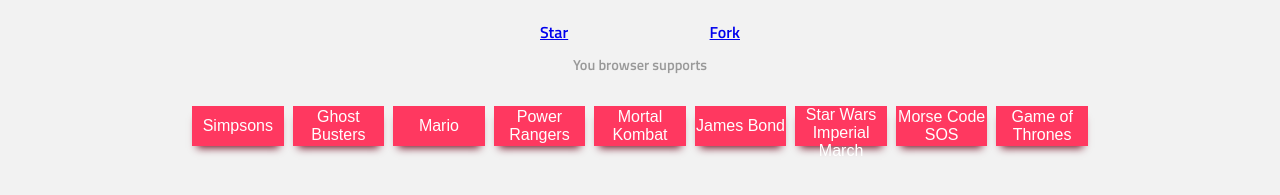
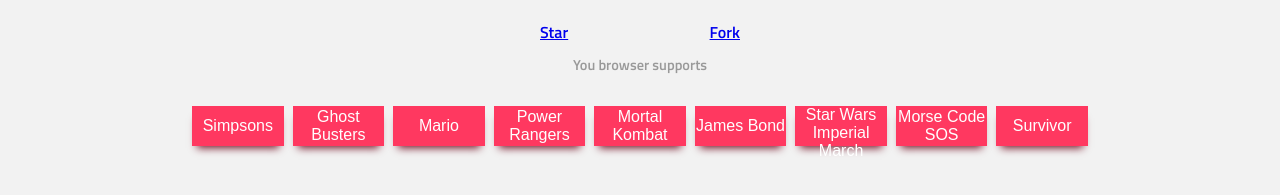
Before and after one commit to hjdesigner/hjdesigner.github.io, a Jekyll site: the page vibration-api/index.html, which Jekyll copies as it is, in a window 1280 px wide. Shown: the part 208-403 px from the top of the page. Built offline with Jekyll 4.4.1, drawn with Linux system fonts in a browser that asks for light colours; some of the changed lines change nothing that is shown.

Commit message:
Vibration api

```diff
--- a/vibration-api/index.html
+++ b/vibration-api/index.html
@@ -59,7 +59,7 @@
                 <button data-js="jamesbond">James Bond</button>
                 <button data-js="starwars">Star Wars Imperial March</button>
                 <button data-js="morsecode">Morse Code SOS</button>
-                <button data-js="gameOfThrones">Game of Thrones</button>
+                <button data-js="survivor">Survivor</button>
             </div>
         </div>
     </div>
--- a/vibration-api/scripts/script.js
+++ b/vibration-api/scripts/script.js
@@ -1,18 +1,8 @@
-const btnSimpsons = document.querySelector('button[data-js="simpsons"]');
-const btnGhostBusters = document.querySelector('button[data-js="ghostBusters"]');
-const btnMario = document.querySelector('button[data-js="mario"]');
-const btnPowerRangers = document.querySelector('button[data-js="powerRangers"]');
-const btnMortalKombat = document.querySelector('button[data-js="mortalKombat"]');
-const btnJamesBond = document.querySelector('button[data-js="jamesbond"]');
-const btnStarWars = document.querySelector('button[data-js="starwars"]');
-const btnMorseCode = document.querySelector('button[data-js="morsecode"]');
-const btnGameOfThrones = document.querySelector('button[data-js="gameOfThrones"]');
+const buttons = document.querySelectorAll('button');
 const textSupport = document.querySelector('p[data-js="support"]');
 
-
-function musicSimpsons(){
-    //Simpsons
-    navigator.vibrate([
+const playlist = {
+  'simpsons': [
     166,320,128,257,
     103,249,71,145,
     138,366,119,273,
@@ -23,11 +13,9 @@
     63,105,63,129,
     119,521,71,129,
     63,120,56,149,
-        107
-    ]);
-}
-function musicGhostBusters(){
-    navigator.vibrate([
+    107],
+
+  'ghostBusters': [
     592,184,632,144,
     584,169,534,282,
     96,159,95,161,
@@ -37,26 +25,20 @@
     584,169,534,282,
     96,159,95,161,
     104,24,88,40,
-        120,152
-    ]);
-}
-function musicMario(){
-    navigator.vibrate([
+    120,152],
+
+  'mario': [
     87,89,104,176,
     96,176,88,88,
     79,241,176,377,
-        191
-    ]);
-}
-function musicPowerRangers(){
-    navigator.vibrate([
+    191],
+
+  'powerRangers': [
     150,150,150,150,
     75,75,150,150,150,
-        150,450]
-    );
-}
-function musicMortalKombat(){
-    navigator.vibrate([
+    150,450],
+
+  'mortalKombat': [
     100,200,100,200,
     100,200,100,200,100,
     100,100,100,100,
@@ -67,63 +49,52 @@
     100,200,100,100,100,
     100,100,100,100,100,
     100,100,50,50,
-        100,800]
-    );
-}
-function musicJamesBond(){
-    navigator.vibrate([
+    100,800],
+
+    'jamesbond': [
     200,100,200,275,
     425,100,200,100,
     200,275,425,100,
     75,25,75,125,75,
     25,75,125,100,
-        100]
-    );
-}
-function musicStarWars(){
-    navigator.vibrate([
+    100],
+
+    'starwars': [
     500,110,500,110,
     450,110,200,110,
     170,40,450,110,
     200,110,170,40,
-        500]
-    );
-}
-function musicMorseCode(){
-    navigator.vibrate([
+    500],
+
+    'morsecode': [
     100,30,100,30,
     100,200,200,30,
     200,30,200,200,
     100,30,100,30,
-        100]
-    );
-}
-function musicGameOfThrones(){
-    navigator.vibrate([
+    100],
+
+    'gameOfThrones': [
     950,50,530,80,
     100,100,100,60,
     930,50,530,80,
     100,100,100,60,
     980
+    ],
+    'survivor': [
+      700,150,150,150,150,150,150,1000,150,150,150,150,150,
+      700,150,150,150,150,150,0,2000
     ]
-    );
+};
+
+if ('vibrate' in navigator) {
+    textSupport.innerHTML = 'You browser supports';
+
+    for (button of buttons) {
+      button.addEventListener('click', (e) => {
+          console.log(playlist[e.target.dataset['js']]);
+        navigator.vibrate(playlist[e.target.dataset['js']]);
+      });
     }
-
-navigator.vibrate = navigator.vibrate || navigator.webkitVibrate || navigator.mozVibrate || navigator.msVibrate;
-
-
-
-if('vibrate' in navigator){
-    textSupport.innerHTML = 'You browser supports'
-    btnSimpsons.addEventListener('click', musicSimpsons);
-    btnGhostBusters.addEventListener('click', musicGhostBusters);
-    btnMario.addEventListener('click', musicMario);
-    btnPowerRangers.addEventListener('click', musicPowerRangers);
-    btnMortalKombat.addEventListener('click', musicMortalKombat);
-    btnJamesBond.addEventListener('click', musicJamesBond);
-    btnStarWars.addEventListener('click', musicStarWars);
-    btnMorseCode.addEventListener('click', musicMorseCode);
-    btnGameOfThrones.addEventListener('click',musicGameOfThrones);
-}else{
-    textSupport.innerHTML = 'You browser does not supports'
+} else {
+    textSupport.innerHTML = 'You browser does not supports';
 }
```
Also changed, not shown: vibration-api/image/battery-status-api.jpg (added), vibration-api/image/vibration-api.jpg (deleted). Lines whose indentation alone changed are shown as unchanged.
